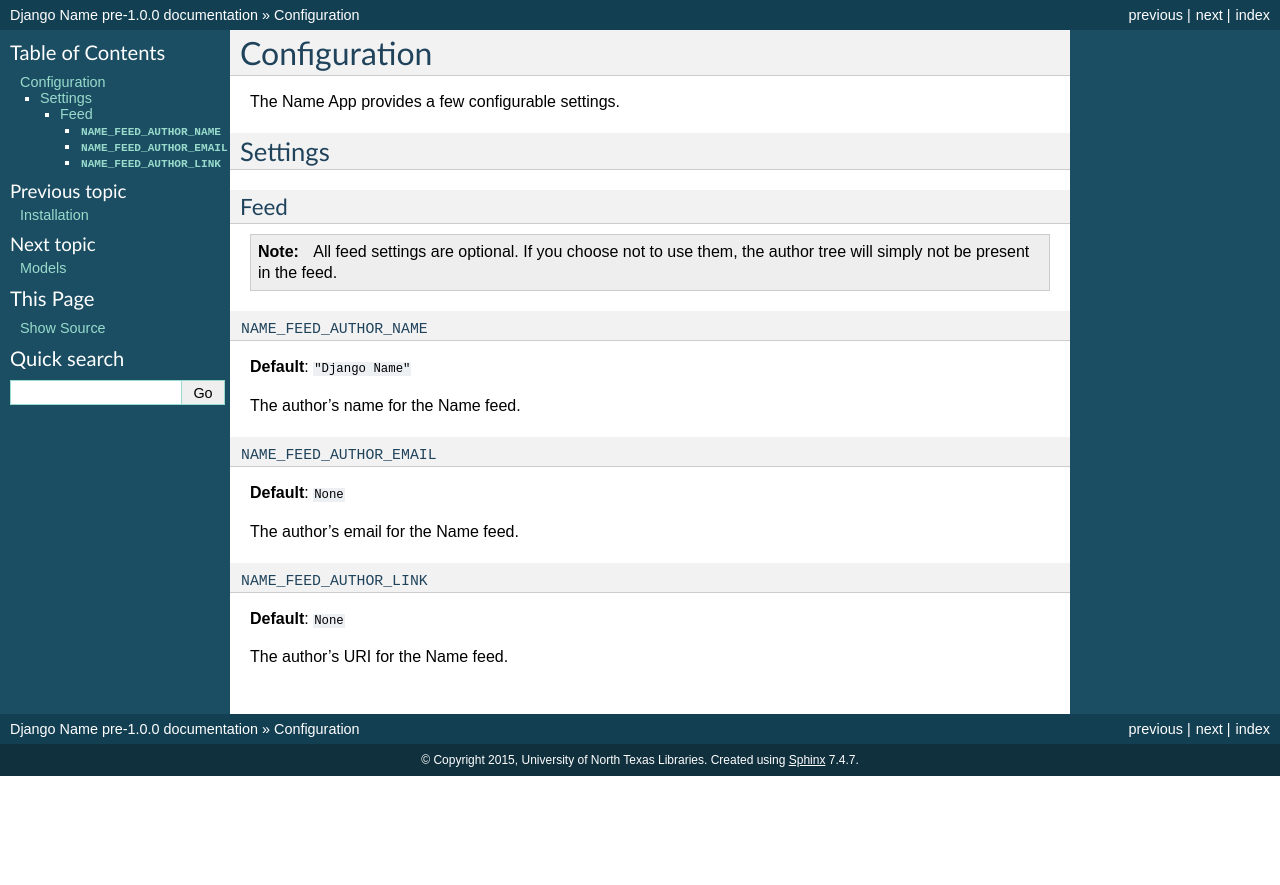
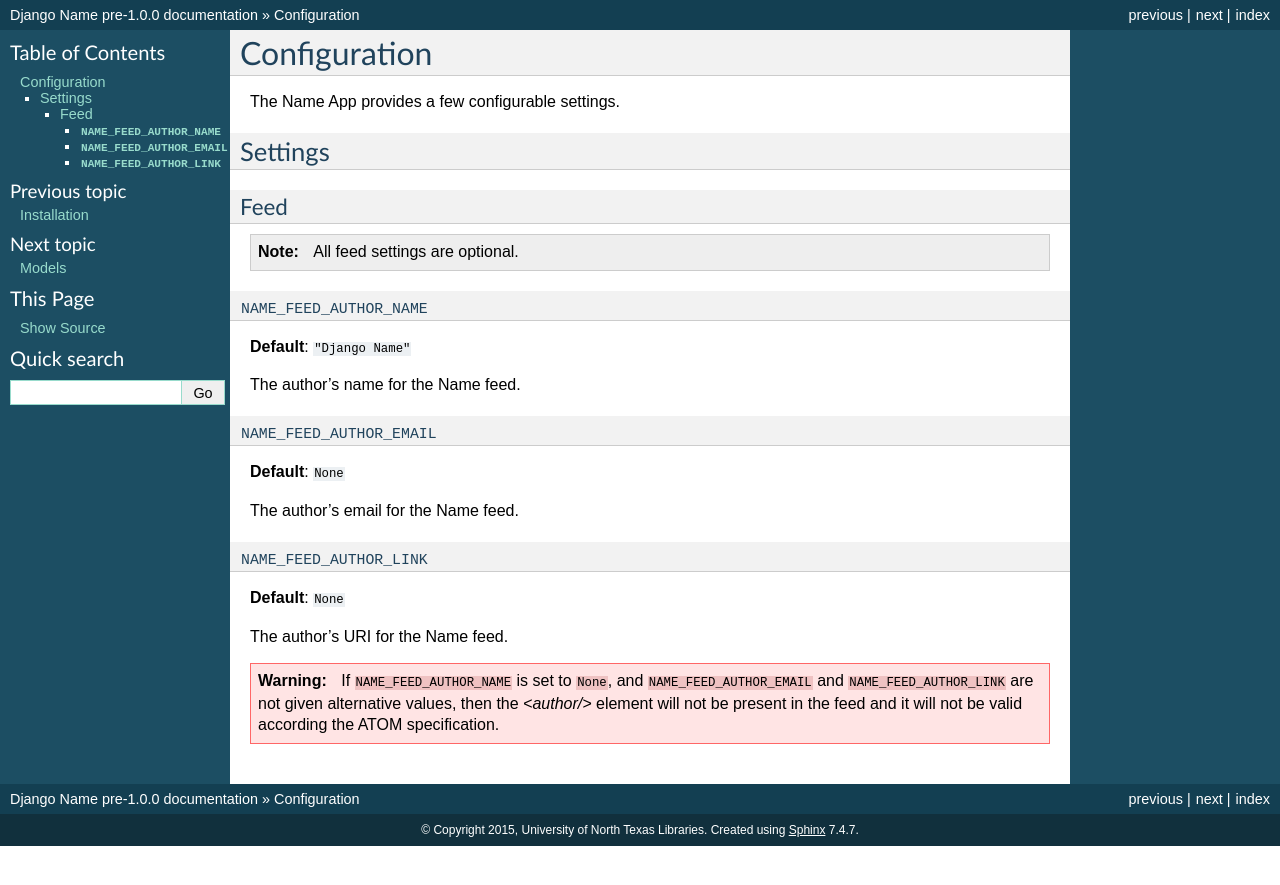
Before and after one commit to unt-libraries/django-name, a Sphinx documentation site: the page built from docs/configuration.rst, in a window 1280 px wide. Shown: the top 885 px of the page. Built offline with Sphinx 7.4.7, drawn with Linux system fonts in a browser that asks for light colours.

Commit message:
Rephrase the note for feed settings and add a warning about valid atom. [ci skip]

```diff
--- a/docs/configuration.rst
+++ b/docs/configuration.rst
@@ -10,7 +10,7 @@ Settings
 Feed
 ----
 
-.. note:: All feed settings are optional. If you choose not to use them, the author tree will simply not be present in the feed.
+.. note:: All feed settings are optional.
 
 ``NAME_FEED_AUTHOR_NAME``
 .........................
@@ -34,3 +34,6 @@ The author's email for the Name feed.
 **Default**: ``None``
 
 The author's URI for the Name feed.
+
+
+.. warning:: If ``NAME_FEED_AUTHOR_NAME`` is set to ``None``, and ``NAME_FEED_AUTHOR_EMAIL`` and ``NAME_FEED_AUTHOR_LINK`` are not given alternative values, then the `<author/>` element will not be present in the feed and it will not be valid according the ATOM specification.
```
